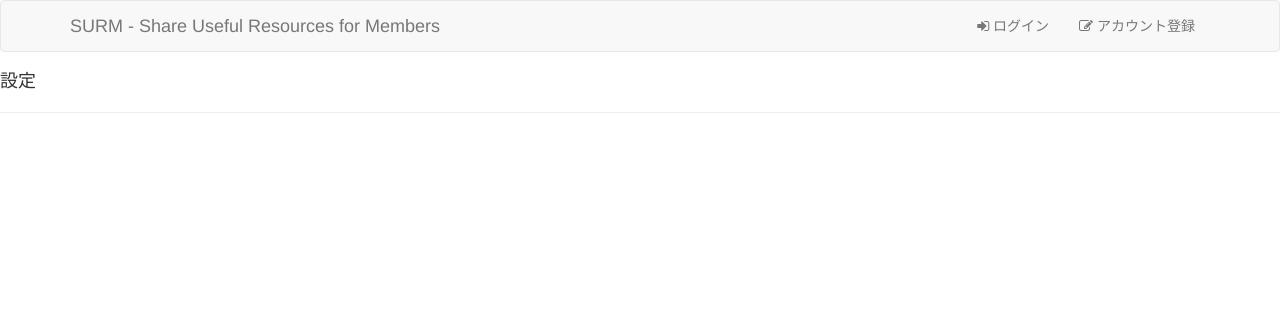
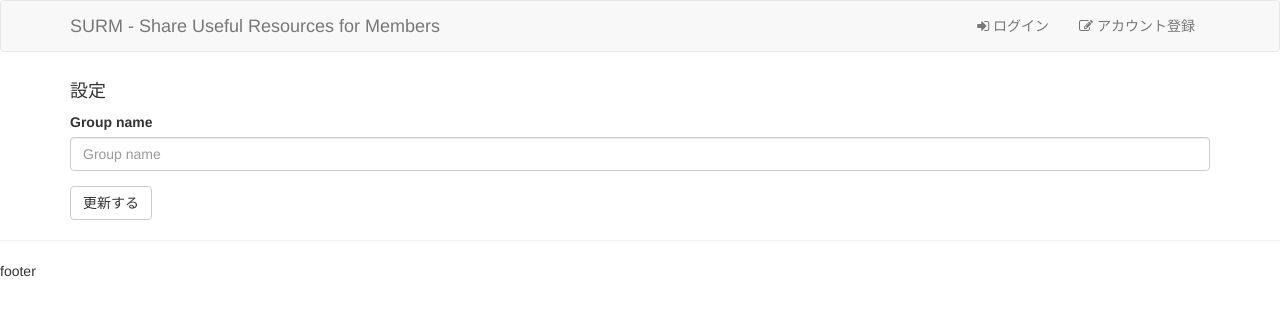
Before and after one commit to tomita0119/Private-Django-Project, a Django app: page /surm/1/settings in a window 1280 px wide. Shown: the top 316 px of the page. Run offline with Django 3.2, Linux system fonts and the light colour scheme; tables that the repository leaves empty hold one stand-in row (values such as "Sample post"); some libraries are stand-ins or nearby versions.

Commit message:
とりあえずグループ名だけ変更できるインタフェースを追加

```diff
--- a/static/css/base.css
+++ b/static/css/base.css
@@ -0,0 +1,3 @@
+#footer{
+    text-align: center;
+}
--- a/surm/models.py
+++ b/surm/models.py
@@ -37,3 +37,7 @@ class AddResourceForm(forms.Form):
     name = forms.CharField(max_length=100)
     url = forms.URLField(max_length=100)
     memo = forms.CharField(required=False, max_length=200, widget=forms.Textarea)
+
+# グループ設定のフォーム
+class GroupSettingsForm(forms.Form):
+    group_name = forms.CharField(max_length=100)
--- a/surm/views.py
+++ b/surm/views.py
@@ -3,7 +3,7 @@ from django.shortcuts import render
 from django.contrib.auth.models import User, Group
 from django.shortcuts import render_to_response, get_object_or_404
 from django.http import HttpResponseRedirect, HttpResponseForbidden
-from surm.models import Group, JoinGroup, Resource, CreateGroupForm, AddResourceForm
+from surm.models import Group, JoinGroup, Resource, CreateGroupForm, AddResourceForm, GroupSettingsForm
 
 def index(request):
     if request.method == 'POST':
@@ -100,8 +100,18 @@ def add_group_member(request, group_id):
 
 def group_settings(request, group_id):
     group = get_object_or_404(Group, pk=group_id)
+    if request.method == 'POST': # まずPOSTされたか判定
+        if 'group_name' in request.POST:
+            form = GroupSettingsForm(request.POST)
+            if form.is_valid():
+                group.name = form.cleaned_data['group_name']
+                group.save()
+    else:
+        form = GroupSettingsForm()
 
     context = {
         'title': 'グループ設定',
+        'group': group,
+        'form': form
     }
     return render(request, 'surm/group_settings.html', context)
--- a/templates/base.html
+++ b/templates/base.html
@@ -61,6 +61,7 @@
     <div id="footer">
     {% block footer %}
         <hr />
+        <p>footer</p>
     {% endblock %}
     </div>
 </body>
--- a/templates/surm/group_index.html
+++ b/templates/surm/group_index.html
@@ -20,6 +20,7 @@
         <tr>
             <th>ユーザ名</th>
             <th>メールアドレス</th>
+            <th>最終ログイン</th>
             <th>役割</th>
         </tr>
         {% for join_user in join_users %}
@@ -29,6 +30,9 @@
             </td>
             <td>
                 {{ join_user.email }}
+            </td>
+            <td>
+                {{ join_user.last_login }}
             </td>
             <td>
                 {% if join_user.id == group.creater.id %}
@@ -64,7 +68,7 @@
                 </form>
 
                 <ul class="posted_resource_info">
-                    <li>投稿日時 : {{ resource.created |date:"Y/m/d h:i:s"}}</li>
+                    <li>投稿日時 : {{ resource.created }}</li>
                     <li>投稿者 : {{ resource.creater.username }}</li>
                     <li>閲覧数 : {{ resource.view }}</li>
                     {% if resource.memo %}
--- a/templates/surm/group_settings.html
+++ b/templates/surm/group_settings.html
@@ -5,5 +5,13 @@
 {% block title %}{{ title }}{% endblock %}
 
 {% block content %}
-<h4>設定</h4>
+<div class="container">
+    <h4>設定</h4>
+    <form action="{% url 'surm.views.group_settings' group_id=group.id%}" method="post" class="form">
+        {% csrf_token %}
+        {% bootstrap_form form %}
+        <button type="submit" class="btn btn-default">更新する</button>
+    </form>
+</div>
+
 {% endblock %}
```
Also changed, not shown: 2 other files.
